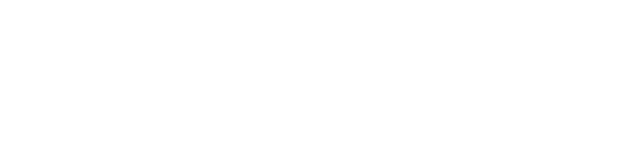
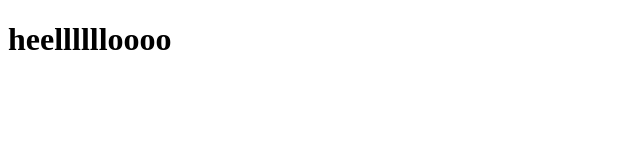
Before and after one commit to shekix/pract, a plain HTML site: page index.html in a window 1280 px wide. Shown: the whole page, without its empty margins (0-640 px from the left). Drawn offline with Linux system fonts and the light colour scheme.

Commit message:
change code

```diff
--- a/index.html
+++ b/index.html
@@ -6,6 +6,6 @@
     <title>blah blah blah</title>
 </head>
 <body>
-
+    <h1>heelllllloooo</h1>
 </body>
 </html>
```
Also changed, not shown: 1 other file.
